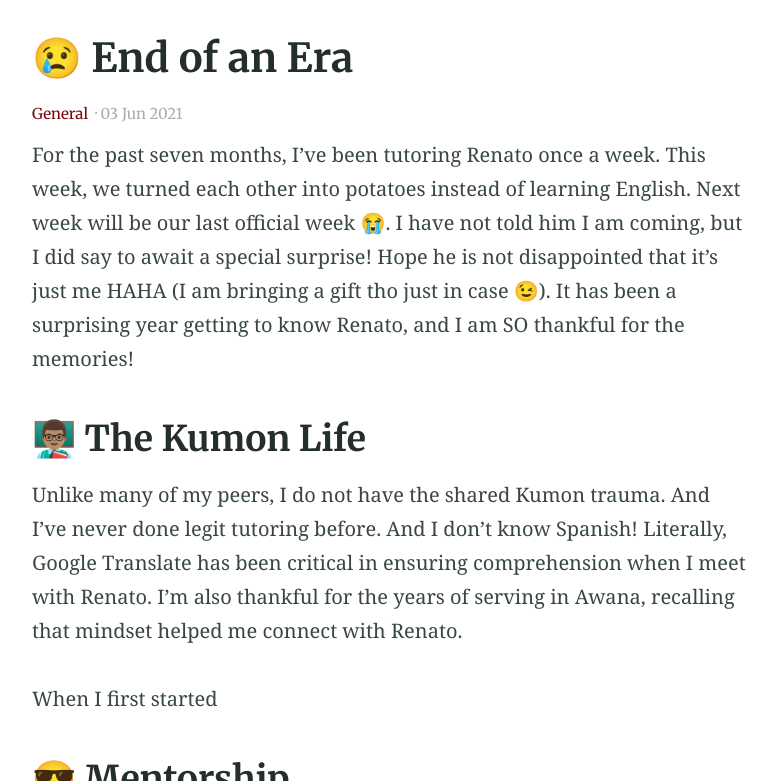
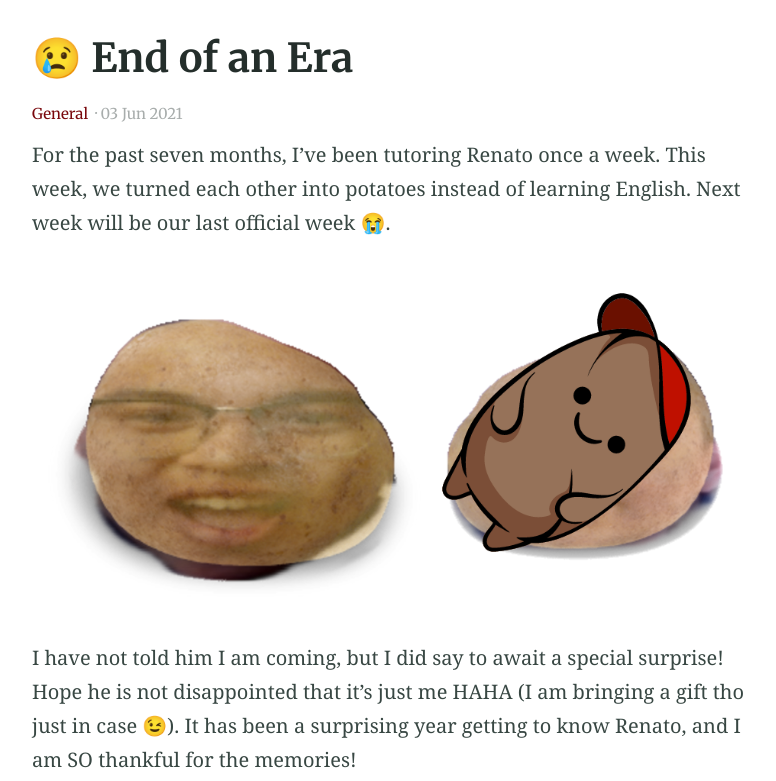
Before and after one commit to nananananate/guatemala-missions, a Jekyll site: the page built from _posts/2021-06-03-end-of-an-era.md, in a window 1280 px wide and 900 px high, scrolled down 309 px, cut to the strip 119-900 px from the top of the window. Shown: the whole strip, without its empty margins (251-1027 px from the left). Built offline with Jekyll 4.4.1, drawn with Linux system fonts in a browser that asks for light colours; comment, search, counter and statistics services are not loaded; some of the changed lines change nothing that is shown; some of the changed text lies outside the part shown.

Commit message:
cropped potat

```diff
--- a/_posts/2021-06-03-end-of-an-era.md
+++ b/_posts/2021-06-03-end-of-an-era.md
@@ -8,11 +8,15 @@ excerpt: |
 feature_text: |
   ## End of an Era
   Tutoring Renato is coming to a close.
-feature_image: "/assets/images/classroom-header.png"
-image: "/assets/images/classroom-header.png"
+feature_image: "/assets/images/construction-header.png"
+image: "/assets/images/anon-potato.png"
 ---
 
-For the past seven months, I've been tutoring Renato once a week. This week, we turned each other into potatoes instead of learning English. Next week will be our last official week 😭. I have not told him I am coming, but I did say to await a special surprise! Hope he is not disappointed that it's just me HAHA (I am bringing a gift tho just in case 😉). It has been a surprising year getting to know Renato, and I am SO thankful for the memories!
+For the past seven months, I've been tutoring Renato once a week. This week, we turned each other into potatoes instead of learning English. Next week will be our last official week 😭.
+
+![potato](/assets/images/anon-potato.png)
+
+I have not told him I am coming, but I did say to await a special surprise! Hope he is not disappointed that it's just me HAHA (I am bringing a gift tho just in case 😉). It has been a surprising year getting to know Renato, and I am SO thankful for the memories!
 
 ## 👨🏽‍🏫 The Kumon Life
 
@@ -41,7 +45,7 @@ While I was conveniently in the bay area, I picked up an electric drum set that
 
 The hardest thing yesterday was finding a box for this! The frame had to be disassembled so we don't get charged extra fees on our flight.
 
-After calling a bunch of stores, Home Depot literally had the perfect size. PTL even in the small things -- this was a great victory. I now recommend home depot for your cardboard box needs.
+After calling a bunch of stores, Home Depot literally had the perfect size. PTL even in the small things -- this was a great victory. I now recommend Home Depot for your cardboard box needs (Home Depot if you're reading this pls sponsor me).
 
 ### 🎮 Games
 
```
Also changed, not shown: assets/images/anon-potato.png.
